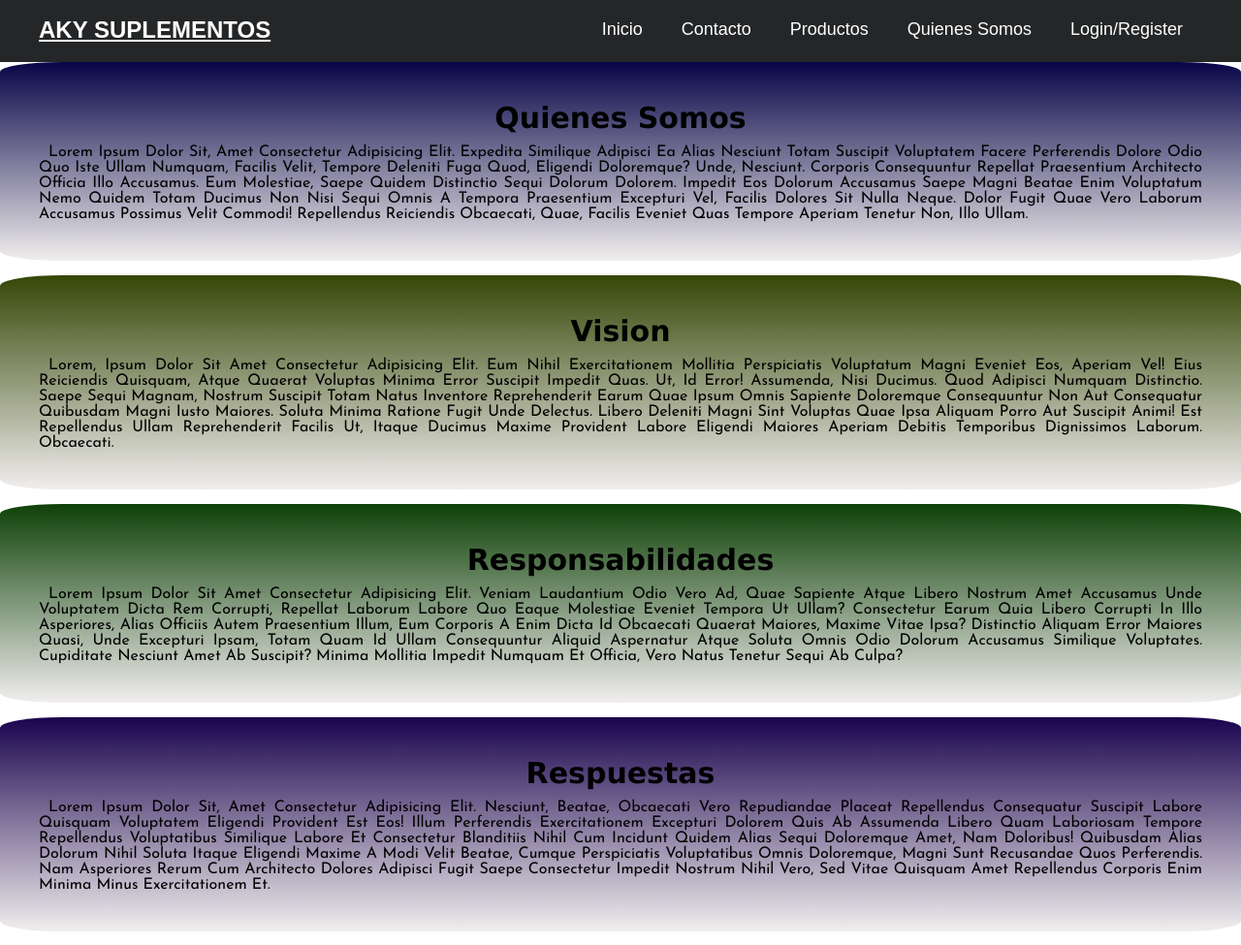
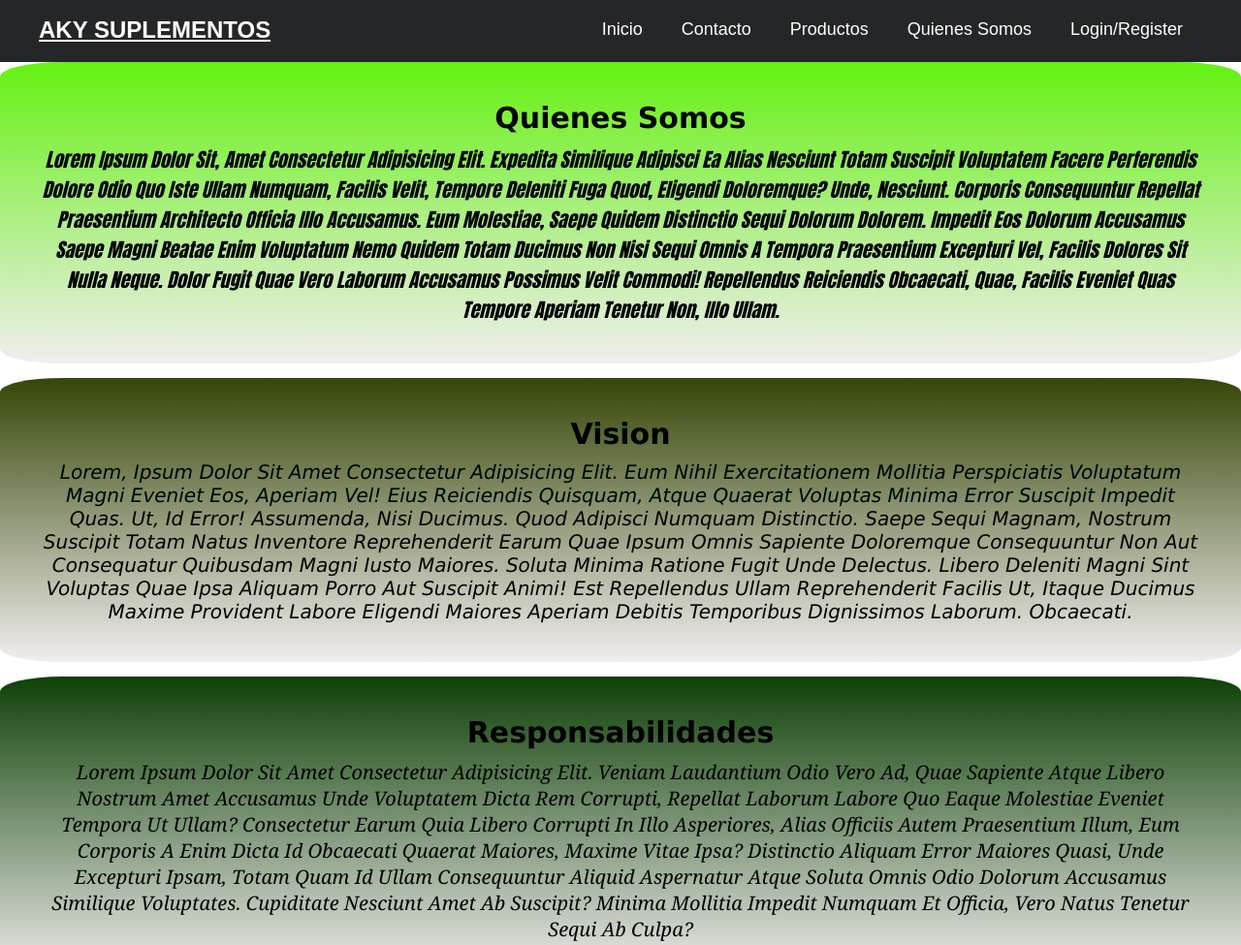
Before and after one commit to ateran876/ayksuplementos, a plain HTML site: page pages/quienesomos.html in a window 1280 px wide. Shown: the top 975 px of the page at 97% size. Drawn offline with Linux system fonts and the light colour scheme.

Commit message:
3ra pre entrega

```diff
--- a/pages/quienesomos.html
+++ b/pages/quienesomos.html
@@ -42,19 +42,19 @@
 
     <div class="c1">
         <h3 class="title">Quienes Somos</h3>
-        <p class="parrafo">Lorem ipsum dolor sit, amet consectetur adipisicing elit. Expedita similique adipisci ea alias nesciunt totam suscipit voluptatem facere perferendis dolore odio quo iste ullam numquam, facilis velit, tempore deleniti fuga quod, eligendi doloremque? Unde, nesciunt. Corporis consequuntur repellat praesentium architecto officia illo accusamus. Eum molestiae, saepe quidem distinctio sequi dolorum dolorem. Impedit eos dolorum accusamus saepe magni beatae enim voluptatum nemo quidem totam ducimus non nisi sequi omnis a tempora praesentium excepturi vel, facilis dolores sit nulla neque. Dolor fugit quae vero laborum accusamus possimus velit commodi! Repellendus reiciendis obcaecati, quae, facilis eveniet quas tempore aperiam tenetur non, illo ullam.</p>
+        <p class="parrafo1">Lorem ipsum dolor sit, amet consectetur adipisicing elit. Expedita similique adipisci ea alias nesciunt totam suscipit voluptatem facere perferendis dolore odio quo iste ullam numquam, facilis velit, tempore deleniti fuga quod, eligendi doloremque? Unde, nesciunt. Corporis consequuntur repellat praesentium architecto officia illo accusamus. Eum molestiae, saepe quidem distinctio sequi dolorum dolorem. Impedit eos dolorum accusamus saepe magni beatae enim voluptatum nemo quidem totam ducimus non nisi sequi omnis a tempora praesentium excepturi vel, facilis dolores sit nulla neque. Dolor fugit quae vero laborum accusamus possimus velit commodi! Repellendus reiciendis obcaecati, quae, facilis eveniet quas tempore aperiam tenetur non, illo ullam.</p>
     </div>
     <div class="c2">
         <h3 class="title">Vision</h3>
-        <p class="parrafo">Lorem, ipsum dolor sit amet consectetur adipisicing elit. Eum nihil exercitationem mollitia perspiciatis voluptatum magni eveniet eos, aperiam vel! Eius reiciendis quisquam, atque quaerat voluptas minima error suscipit impedit quas. Ut, id error! Assumenda, nisi ducimus. Quod adipisci numquam distinctio. Saepe sequi magnam, nostrum suscipit totam natus inventore reprehenderit earum quae ipsum omnis sapiente doloremque consequuntur non aut consequatur quibusdam magni iusto maiores. Soluta minima ratione fugit unde delectus. Libero deleniti magni sint voluptas quae ipsa aliquam porro aut suscipit animi! Est repellendus ullam reprehenderit facilis ut, itaque ducimus maxime provident labore eligendi maiores aperiam debitis temporibus dignissimos laborum. Obcaecati.</p>
+        <p class="parrafo2">Lorem, ipsum dolor sit amet consectetur adipisicing elit. Eum nihil exercitationem mollitia perspiciatis voluptatum magni eveniet eos, aperiam vel! Eius reiciendis quisquam, atque quaerat voluptas minima error suscipit impedit quas. Ut, id error! Assumenda, nisi ducimus. Quod adipisci numquam distinctio. Saepe sequi magnam, nostrum suscipit totam natus inventore reprehenderit earum quae ipsum omnis sapiente doloremque consequuntur non aut consequatur quibusdam magni iusto maiores. Soluta minima ratione fugit unde delectus. Libero deleniti magni sint voluptas quae ipsa aliquam porro aut suscipit animi! Est repellendus ullam reprehenderit facilis ut, itaque ducimus maxime provident labore eligendi maiores aperiam debitis temporibus dignissimos laborum. Obcaecati.</p>
     </div>
     <div class="c3">
         <h3 class="title">Responsabilidades</h3>
-        <p class="parrafo">Lorem ipsum dolor sit amet consectetur adipisicing elit. Veniam laudantium odio vero ad, quae sapiente atque libero nostrum amet accusamus unde voluptatem dicta rem corrupti, repellat laborum labore quo eaque molestiae eveniet tempora ut ullam? Consectetur earum quia libero corrupti in illo asperiores, alias officiis autem praesentium illum, eum corporis a enim dicta id obcaecati quaerat maiores, maxime vitae ipsa? Distinctio aliquam error maiores quasi, unde excepturi ipsam, totam quam id ullam consequuntur aliquid aspernatur atque soluta omnis odio dolorum accusamus similique voluptates. Cupiditate nesciunt amet ab suscipit? Minima mollitia impedit numquam et officia, vero natus tenetur sequi ab culpa?</p>
+        <p class="parrafo3">Lorem ipsum dolor sit amet consectetur adipisicing elit. Veniam laudantium odio vero ad, quae sapiente atque libero nostrum amet accusamus unde voluptatem dicta rem corrupti, repellat laborum labore quo eaque molestiae eveniet tempora ut ullam? Consectetur earum quia libero corrupti in illo asperiores, alias officiis autem praesentium illum, eum corporis a enim dicta id obcaecati quaerat maiores, maxime vitae ipsa? Distinctio aliquam error maiores quasi, unde excepturi ipsam, totam quam id ullam consequuntur aliquid aspernatur atque soluta omnis odio dolorum accusamus similique voluptates. Cupiditate nesciunt amet ab suscipit? Minima mollitia impedit numquam et officia, vero natus tenetur sequi ab culpa?</p>
     </div>
     <div class="c4">
         <h3 class="title">Respuestas</h3>
-        <p class="parrafo">Lorem ipsum dolor sit, amet consectetur adipisicing elit. Nesciunt, beatae, obcaecati vero repudiandae placeat repellendus consequatur suscipit labore quisquam voluptatem eligendi provident est eos! Illum perferendis exercitationem excepturi dolorem quis ab assumenda libero quam laboriosam tempore repellendus voluptatibus similique labore et consectetur blanditiis nihil cum incidunt quidem alias sequi doloremque amet, nam doloribus! Quibusdam alias dolorum nihil soluta itaque eligendi maxime a modi velit beatae, cumque perspiciatis voluptatibus omnis doloremque, magni sunt recusandae quos perferendis. Nam asperiores rerum cum architecto dolores adipisci fugit saepe consectetur impedit nostrum nihil vero, sed vitae quisquam amet repellendus corporis enim minima minus exercitationem et.</p>
+        <p class="parrafo4">Lorem ipsum dolor sit, amet consectetur adipisicing elit. Nesciunt, beatae, obcaecati vero repudiandae placeat repellendus consequatur suscipit labore quisquam voluptatem eligendi provident est eos! Illum perferendis exercitationem excepturi dolorem quis ab assumenda libero quam laboriosam tempore repellendus voluptatibus similique labore et consectetur blanditiis nihil cum incidunt quidem alias sequi doloremque amet, nam doloribus! Quibusdam alias dolorum nihil soluta itaque eligendi maxime a modi velit beatae, cumque perspiciatis voluptatibus omnis doloremque, magni sunt recusandae quos perferendis. Nam asperiores rerum cum architecto dolores adipisci fugit saepe consectetur impedit nostrum nihil vero, sed vitae quisquam amet repellendus corporis enim minima minus exercitationem et.</p>
     </div>
 
     </div>
--- a/scss/estilos.scss
+++ b/scss/estilos.scss
@@ -1,3 +1,5 @@
+@import 'varmix';
+
 *{
     margin: 0%;
     padding: 0%;
@@ -6,16 +8,15 @@
 }
 
 /* Variables */
-$color-fothead: #242628 ;
+/* $color-fothead: #242628 ; */
 
-/* Extend */
-.cuadro {
-  background: linear-gradient(rgb(100, 241, 18), rgb(241, 238, 238));
-  border: 2px;
-  border-radius: 5%;
-  padding: 40px;
-  margin-bottom: 15px;
-}
+/* mixin */
+/* @mixin edit-parrafo{
+  font-family: Cambria, Cochin, Georgia, Times, 'Times New Roman', serif;
+  font-size: 20px;
+  font-style: italic;
+  text-align: center;
+} */
 
 body {
     font-family: sans-serif;
@@ -660,29 +661,50 @@ h1 {
     /* color: white; */
   }
 
-  .parrafo {
-    text-align: justify;
-    font-family: 'Josefin Sans', sans-serif;
-    text-indent: 10px;
+  .parrafo1 {
+    @include edit-parrafo;
+    font-family: Impact, Haettenschweiler, 'Arial Narrow Bold', sans-serif;
   }
 
-  .c1 {
-    @extend .cuadro;
-    background: linear-gradient(rgb(7, 5, 71), rgb(241, 238, 238));
+  .parrafo2{
+    @include edit-parrafo;
+    font-family: Verdana, Geneva, Tahoma, sans-serif;
+    font-style: none;
   }
 
+  .parrafo3{
+    @include edit-parrafo;
+    font-family: Georgia, 'Times New Roman', Times, serif;
+    font-style: none;
+  }
+
+  .parrafo4{
+    @include edit-parrafo;
+    font-family: 'Courier New', Courier, monospace;
+    font-style: none;
+  }
+
+  /* Extend */
+  .c1{
+  background: linear-gradient(rgb(100, 241, 18), rgb(241, 238, 238));
+  border: 2px;
+  border-radius: 5%;
+  padding: 40px;
+  margin-bottom: 15px;
+}
+
   .c2 {
-    @extend .cuadro;
+    @extend .c1;
     background: linear-gradient(rgb(53, 71, 7), rgb(241, 238, 238));
   }
 
   .c3 {
-    @extend .cuadro;
+    @extend .c1;
     background: linear-gradient(rgb(14, 65, 7), rgb(241, 238, 238));
   }
 
   .c4 {
-    @extend .cuadro;
+    @extend .c1;
     background: linear-gradient(rgb(26, 4, 78), rgb(241, 238, 238));
   }
 
--- /dev/null
+++ b/scss/varmix.scss
@@ -0,0 +1,10 @@
+/* Variables */
+$color-fothead: #242628 ;
+
+/* mixin */
+@mixin edit-parrafo{
+    font-family: Cambria, Cochin, Georgia, Times, 'Times New Roman', serif;
+    font-size: 20px;
+    font-style: italic;
+    text-align: center;
+  }
```
Also changed, not shown: css/estilos.css, css/varmix.css (added), 2 other files.
